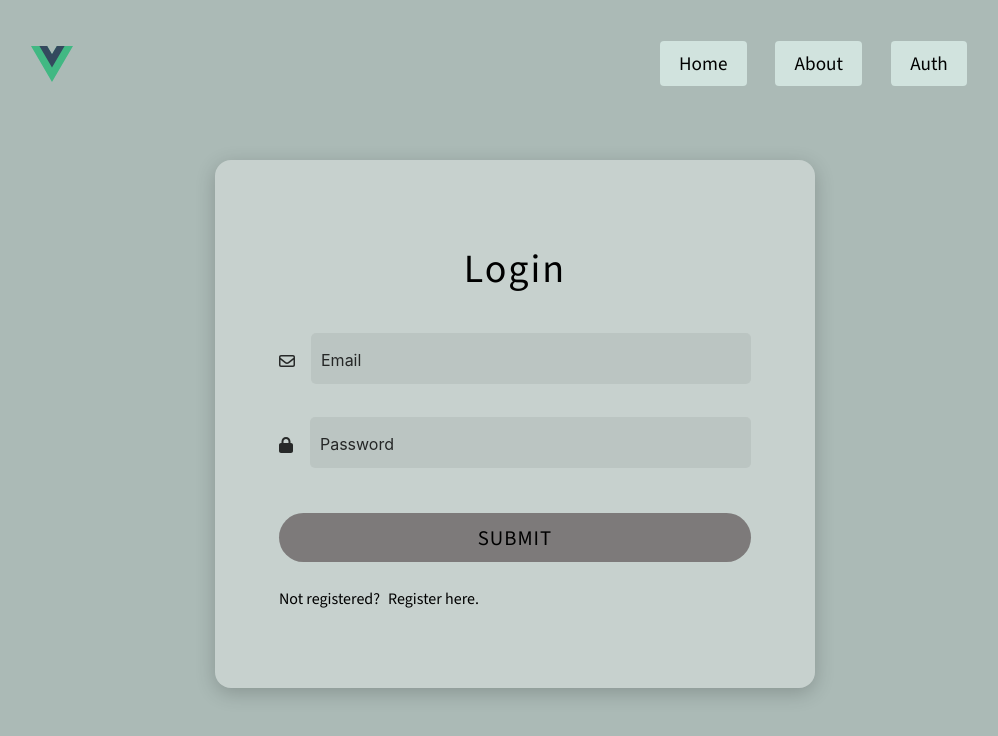
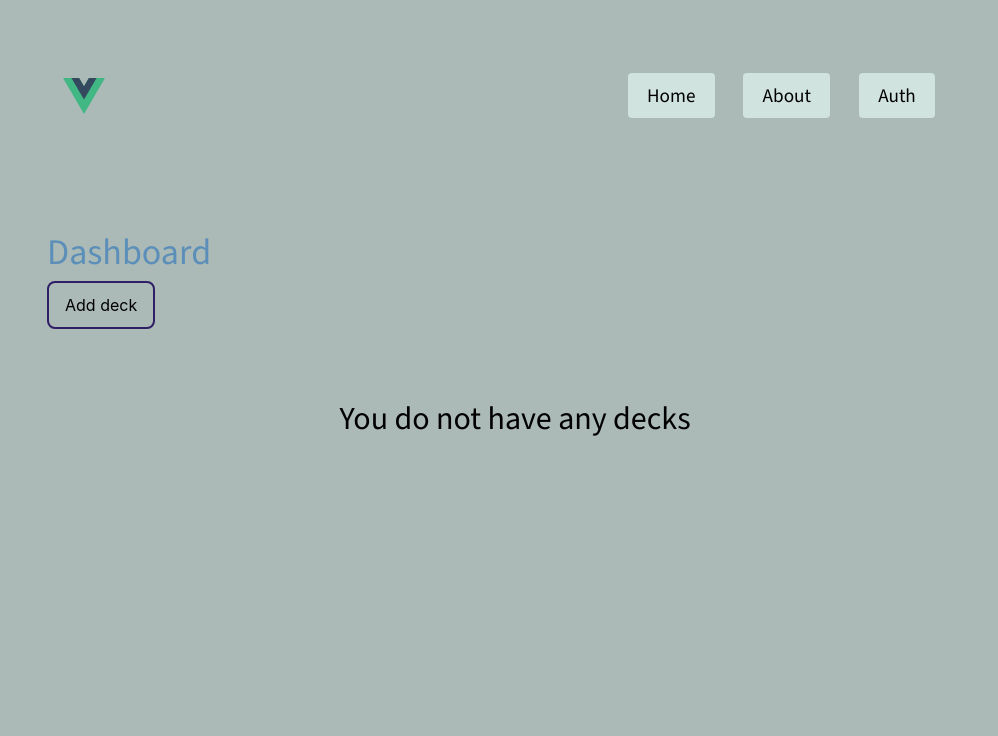
Before and after one commit to VThomas241/Vue-Flash-Deck, a Vue app: page / in a window 1280 px wide. Shown: the top 736 px of the page, without its empty margins (125-1123 px from the left). Built offline with nearby package versions, Linux system fonts and the light colour scheme; sample sign-in values are in the browser's storage.

Commit message:
Added navigation guards and login states

```diff
--- /dev/null
+++ b/src/components/Button-Components/Button.vue
@@ -0,0 +1,35 @@
+<template>
+    <button @click="$emit('click_')" :style="{
+        backgroundColor: props.bg_color,
+        color: props.color
+        }">{{ props.text }}</button>
+</template>
+
+<script setup lang="ts">
+const props = defineProps({
+    text: {
+        type: String,
+        required: true
+    },
+    bg_color: {
+        type: String,
+        default: '#4949c8'
+    },
+    color: {
+        type: String,
+        default: 'white'
+    }
+})
+
+</script>
+
+<style scoped>
+button{
+    padding: 0.75em 1em;
+    border-radius: 5px;
+    margin-right: 1em;
+    font-family: inherit;
+    font-size: inherit;
+
+}
+</style>
--- /dev/null
+++ b/src/components/Container-Components/Container.vue
@@ -0,0 +1,17 @@
+<template>
+    <div class="container">
+        <slot></slot>
+    </div>
+</template>
+
+<script setup lang="ts">
+
+</script>
+
+<style scoped>
+    .container{
+        max-width: 1000px;
+        margin: 0 auto;
+        padding: 2rem;
+    }
+</style>
--- /dev/null
+++ b/src/components/Container-Components/ContainerScreen.vue
@@ -0,0 +1,16 @@
+<template>
+    <div class="container-screen">
+        <slot></slot>
+    </div>
+</template>
+
+<script setup lang="ts">
+
+</script>
+
+<style scoped>
+    .container-screen{
+        min-height: 100vh;
+    }
+
+</style>
--- a/src/components/Form-Views/LoginForm.vue
+++ b/src/components/Form-Views/LoginForm.vue
@@ -7,18 +7,23 @@
         :error="error"
         :valid="fields_valid"
         @change-view="$emit('change-view')">
+
             <template #form_inputs>
+
                 <FormInput type="text" id="login-email" label="Email" :data="email">
                     <template #logo-svg>
                         <svg xmlns="http://www.w3.org/2000/svg" height="16px" viewBox="0 0 512 512"><path d="M64 112c-8.8 0-16 7.2-16 16v22.1L220.5 291.7c20.7 17 50.4 17 71.1 0L464 150.1V128c0-8.8-7.2-16-16-16H64zM48 212.2V384c0 8.8 7.2 16 16 16H448c8.8 0 16-7.2 16-16V212.2L322 328.8c-38.4 31.5-93.7 31.5-132 0L48 212.2zM0 128C0 92.7 28.7 64 64 64H448c35.3 0 64 28.7 64 64V384c0 35.3-28.7 64-64 64H64c-35.3 0-64-28.7-64-64V128z"/></svg>
                     </template>
                 </FormInput>
+
                 <FormInput type="password" id="login-pass" label="Password" :data="pass">
                     <template #logo-svg>
                         <svg xmlns="http://www.w3.org/2000/svg" height="16px" viewBox="0 0 448 512"><path d="M144 144v48H304V144c0-44.2-35.8-80-80-80s-80 35.8-80 80zM80 192V144C80 64.5 144.5 0 224 0s144 64.5 144 144v48h16c35.3 0 64 28.7 64 64V448c0 35.3-28.7 64-64 64H64c-35.3 0-64-28.7-64-64V256c0-35.3 28.7-64 64-64H80z"/></svg>
                     </template>
                 </FormInput>
+
             </template>
+
             <template #invalid_details_error>
                 <ErrorMessage :message="error_message"/>
             </template>
@@ -35,12 +40,12 @@ import ErrorMessage from '../Text-Components/ErrorMessage.vue';
 import { reactive, ref } from 'vue';
 import { computed } from 'vue';
 import router from '@/router';
-
+import { useStore } from '@/stores/store'
 
 defineEmits(['change-view'])
 
-const email = reactive({data: ''});
-const pass = reactive({data: ''});
+const email = reactive({data: 'vivek@gmail.com'});
+const pass = reactive({data: 'kukudu2001'});
 const login_loading = ref({data: false})
 const error = ref(false)
 const error_message = ref('')
@@ -52,22 +57,24 @@ const fields_valid = reactive({data: computed(()=>{
 })})
 
 
-async function loginUser(payload:Object) {
-    const result = await fetch('http://127.0.0.1:5000/login/',{
+async function loginUser(payload:Object){
+    let response: null | Response = null
+    try {
+        response = await fetch('http://127.0.0.1:5000/login/',{
             method: 'POST',
             mode:'cors',
             headers: {
                 'Content-Type': 'application/json'
             },
             body: JSON.stringify(payload)
-        }).then(data=> data.json()).catch(e=>{
+        })
+    }catch (e) {
         console.log(e)
         error.value = true
         error_message.value = 'A network error occurred'
-        })
+    }
 
-    return result
-
+    return response
 }
 
 async function submit(e:Event){
@@ -76,27 +83,33 @@ async function submit(e:Event){
 
     error.value = false
     login_loading.value.data = true
+    let res = null;
 
     const payload = {
         email: email.data,
         password: pass.data
     }
 
-    const res = await loginUser(payload).then(res=>res).catch(e=>{
-        console.log(e)
-    }).finally(()=>{
+    try {
+        res = await loginUser(payload)
+    } catch (error) {
+        console.log(error)
+    }finally{
         login_loading.value.data = false
-    })
+    }
 
-    if (res){
-        if (res.code === 200){
-            localStorage.setItem('token',res.token)
+    if (!res) return
+
+    const data = await res.json()
+
+    if (res.status === 200){
+        localStorage.setItem('token',data.token)
+        localStorage.setItem('loggedIn', 'true')
         router.push('/dashboard')
     }
-        else if (res.code >= 400){
+    else if (res.status >= 400){
         error.value = true
         error_message.value = 'Your email or password is incorrect'
-        }
     }
 
 
--- a/src/main.ts
+++ b/src/main.ts
@@ -10,5 +10,4 @@ const app = createApp(App)
 
 app.use(createPinia())
 app.use(router)
-
 app.mount('#app')
--- a/src/router/index.ts
+++ b/src/router/index.ts
@@ -1,19 +1,40 @@
 import { createRouter, createWebHistory } from 'vue-router'
 import AuthorizationView from '@/views/AuthorizationView.vue'
+import DashboardViewVue from '@/views/DashboardView.vue'
+
 const router = createRouter({
   history: createWebHistory(import.meta.env.BASE_URL),
   routes: [
     {
       path: '/',
-      name: 'home',
+      name: 'base',
+      component: DashboardViewVue
+    },
+    {
+      path: '/auth',
+      name: 'auth',
       component: AuthorizationView
     },
     {
       path: '/dashboard',
       name: 'dashboard',
-      component: import('@/views/DashboardView.vue')
+      component: DashboardViewVue
     }
   ]
 })
 
+router.beforeEach((to,from,next)=>{
+  if (to.path !== '/auth'){
+    if (localStorage.getItem('loggedIn') !== 'true') {
+      router.push('/auth')
+      return
+    }
+    else{
+      next()
+    }
+  }else{
+    next()
+  }
+})
+
 export default router
--- /dev/null
+++ b/src/stores/store.ts
@@ -0,0 +1,8 @@
+import { ref } from 'vue'
+import { defineStore } from 'pinia'
+
+export const useStore = defineStore('store', () => {
+  let decks:Array<Object> = [];
+
+  return { decks }
+})
--- a/src/views/AuthorizationView.vue
+++ b/src/views/AuthorizationView.vue
@@ -1,25 +1,30 @@
 <template>
-    <div class="container-screen">
+    <ContainerScreen>
         <header>
-            <NavBar class="container"/>
+            <Container>
+                <NavBar />
+            </Container>
         </header>
         <main>
-            <div class="container">
+            <Container>
                 <div class="form-container">
                     <div @change-view="changeView" class="form">
                         <LoginForm  @change-view="changeView" v-if="login_view" />
                         <RegisterForm @change-view="changeView" v-else />
                     </div>
                 </div>
-            </div>
+            </Container>
         </main>
-    </div>
+    </ContainerScreen>
 </template>
 
 <script setup lang="ts">
 import NavBar from '@/components/NavBar.vue';
 import LoginForm from '@/components/Form-Views/LoginForm.vue';
 import RegisterForm from '@/components/Form-Views/RegisterForm.vue';
+import Container from '@/components/Container-Components/Container.vue'
+import ContainerScreen from '@/components/Container-Components/ContainerScreen.vue'
+
 
 
 import { ref } from 'vue';
@@ -37,15 +42,7 @@ function changeView(){
         opacity: 0.5;
         font-size: inherit;
     }
-    .container-screen{
-        min-height: 100vh;
-    }
-    .container{
-        max-width: 1000px;
-        margin: 0 auto;
-        padding: 2rem;
 
-    }
     img{
         display: block;
         height: 100%;
--- a/src/views/DashboardView.vue
+++ b/src/views/DashboardView.vue
@@ -1,44 +1,87 @@
 <script setup lang="ts">
+import Button from '@/components/Button-Components/Button.vue';
+import NavBar from '@/components/NavBar.vue';
+import Container from '@/components/Container-Components/Container.vue';
+import ContainerScreen from '@/components/Container-Components/ContainerScreen.vue';
+import { ref } from 'vue';
+import { useStore } from '@/stores/store';
 import router from '@/router';
+const decksEmpty = ref(false)
 
-    async function populateDecks(token:String) {
+const store = useStore()
+
+async function getDecks(token:string) {
     const res = await fetch('http://127.0.0.1:5000/decks/',{
         method: 'GET',
         mode:'cors',
-        }).then(data=>data.json()).catch(e=>console.log(e))
+        headers: {'Authorization': `Bearer ${token}`}
+    }).catch(e=>console.log(e))
 
     return res
 }
 
 // TODO Implement loading skeleton for dashboard
+async function populateDecks(){
+    const token = localStorage.getItem('token')
 
-    let token = localStorage.getItem('token')
+    if (!token){
+        localStorage.setItem('loggedIn', 'false')
+        router.push('/auth')
+        return
+    }
+    if (localStorage.getItem('loggedIn') === 'true') {
+        if (store.decks.length === 0) { decksEmpty.value = true }
+        return
+    }
 
-    if (token){
-        const decks = await populateDecks(token).then(res=>res).catch(e=>{console.log(e)})
+    try {
+        const res = await getDecks(token)
+        if (!res) return
 
-        if (decks){
-            console.log(decks)
-            if (decks.code >= 400){
-                router.push('/')
+        if (!res.ok) {
+            localStorage.removeItem('token')
+            localStorage.setItem('loggedIn', 'false')
+            router.push('/auth')
+            return
         }
+        const decks:Array<Object> = await res.json()
+
+        store.decks = decks
+
+        if (decks.length === 0) { decksEmpty.value = true }
+
+    } catch (error) { console.log(error) }
+
 }
+
+function addDeck(){
+    console.log('deck added')
 }
+
+populateDecks()
+
 </script>
 
 <template>
-    <div class="container-screen">
+    <ContainerScreen>
         <header>
-            <NavBar class="container"/>
+            <Container>
+                <NavBar />
+            </Container>
         </header>
         <main>
-            <div class="container">
+            <Container>
+                <header>
+                    <h1>Dashboard</h1>
+                    <button class="add_btn">Add deck</button>
+                </header>
+                <div v-if="!decksEmpty" class="table-wrapper">
                     <table>
                         <thead>
                             <tr>
-                            <th></th>
-                            <th></th>
-                            <th></th>
+                                <th>Idx</th>
+                                <th>Deck Name</th>
+                                <th>Status</th>
                             </tr>
                         </thead>
                         <tbody>
@@ -50,10 +93,39 @@ import router from '@/router';
                         </tbody>
                     </table>
                 </div>
+                <div v-else class="no-decks">
+                    <p>You do not have any decks</p>
+                </div>
+
+            </Container>
         </main>
-    </div>
+    </ContainerScreen>
 </template>
 
 <style scoped>
-
+    table,tr,th,td{
+        border-collapse: collapse;
+    }
+    table{
+        margin: 0 auto;
+        /* background-color: rgba(240, 248, 255, 0.145); */
+        border: 1px solid var(--color-heading);
+        border-radius: 10px;
+    }
+    td,th{
+        padding: 3em;
+    }
+    .no-decks{
+        text-align: center;
+        font-size: 2rem;
+        margin-top: 2em;
+    }
+    .add_btn{
+        font-family: inherit;
+        font-size: inherit;
+        margin-right: 1em;
+        padding: 0.75em 1em;
+        border-radius: 8px;
+        border: 2px solid var(--color-heading);
+}
 </style>
```
Also changed, not shown: src/stores/counter.ts (deleted, +0 -12 lines), 1 other file (tests, documents, lock files or other folders). Lines whose indentation alone changed are shown as unchanged.
